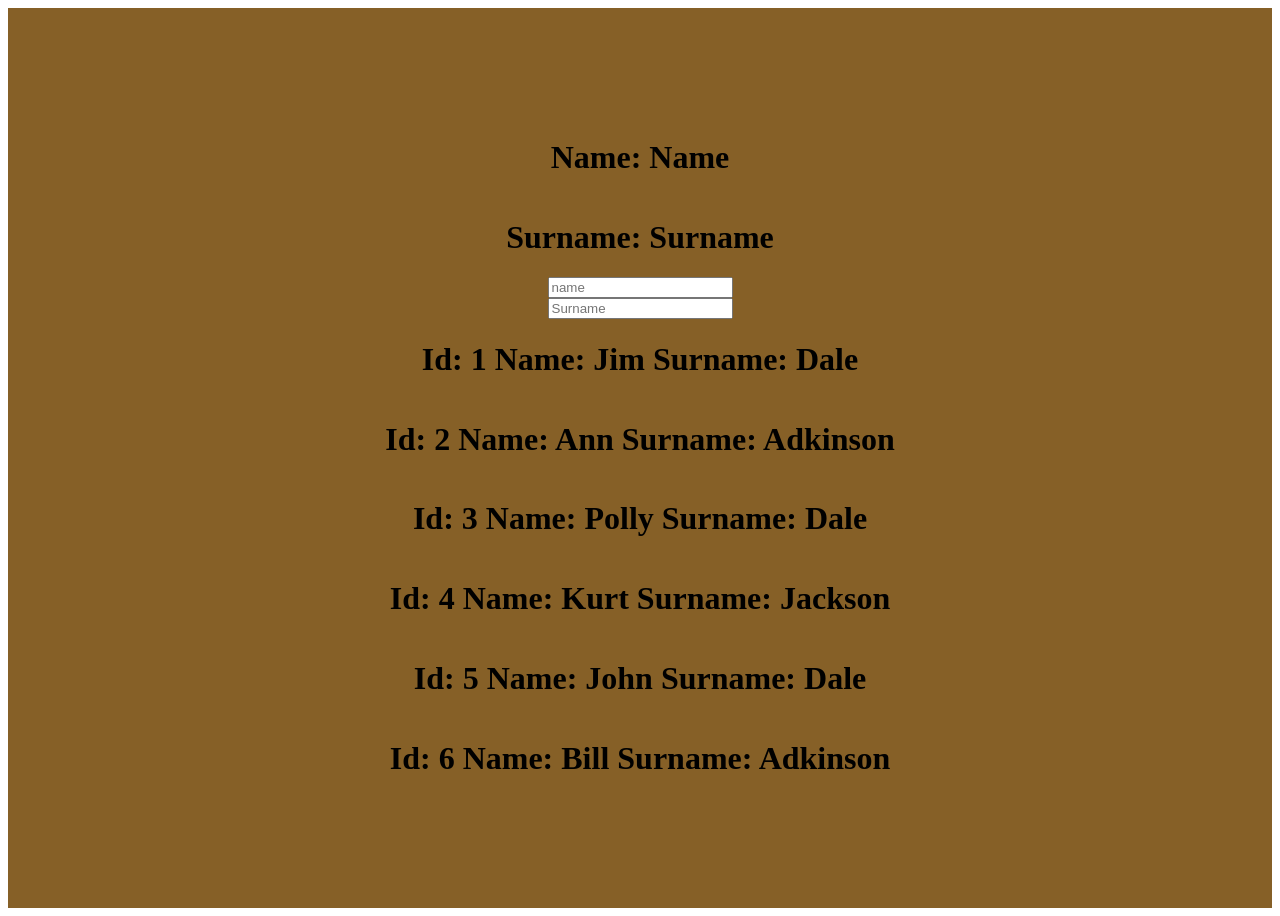
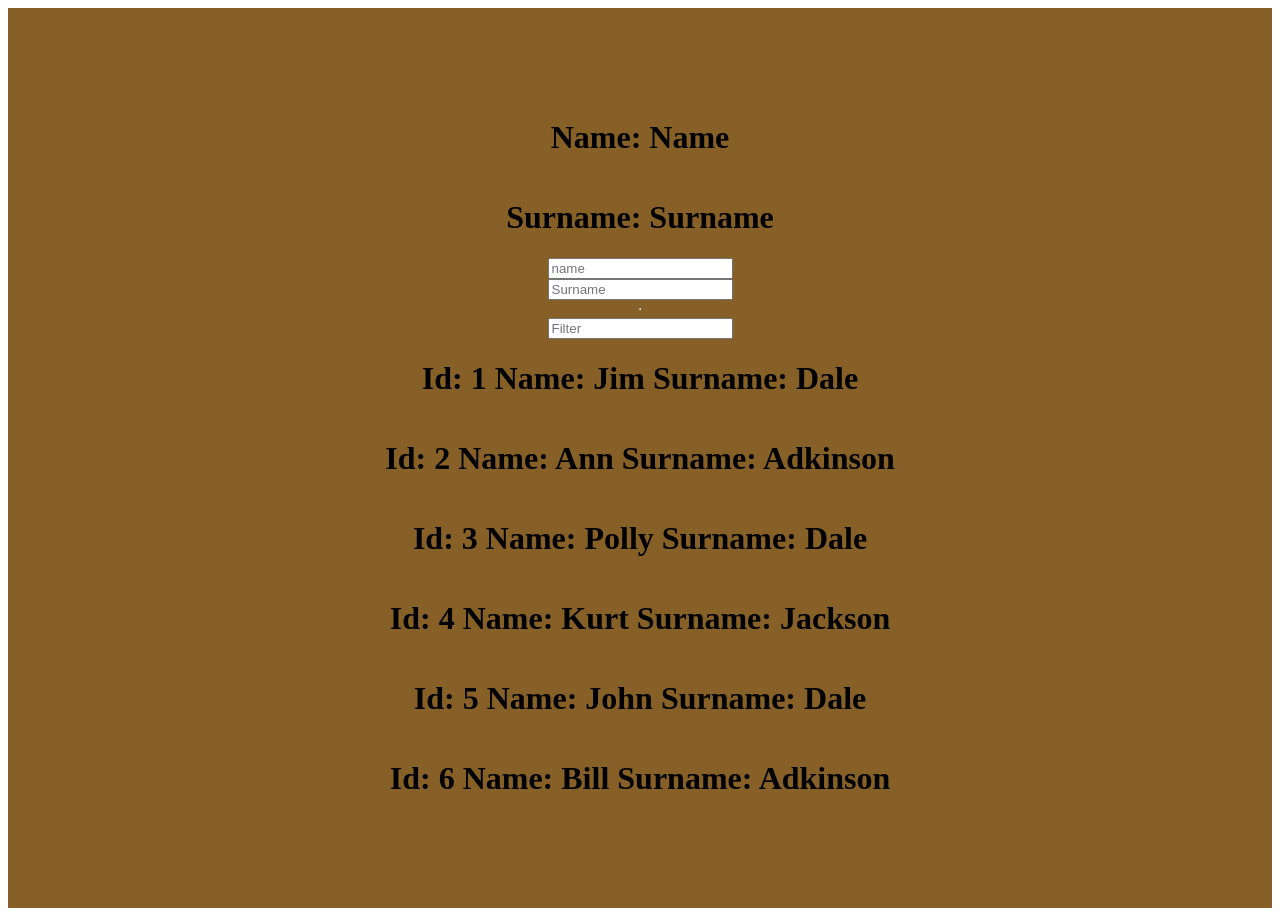
Before and after one commit to Sardor0795/rjs_tutorial, a React (Create React App) app: page / in a window 1280 px wide. Built offline with nearby package versions, Linux system fonts and the light colour scheme.

Commit message:
Function call, Multi state, CRUD - Read

```diff
--- a/src/lesson_4/index.jsx
+++ b/src/lesson_4/index.jsx
@@ -16,6 +16,10 @@ class LessonFour extends Component {
       this.setState({ [e.target.name]: e.target.value });
       console.log(e.target.value);
       console.log(e.target.name);
+    };
+    const onFilter = (e) => {
+      let fltrd = students.filter((v) => v.name.toLowerCase().includes(e.target.value.toLowerCase()));
+      this.setState({data: fltrd})
     };
     return (
       <div
@@ -44,9 +48,11 @@ class LessonFour extends Component {
           type="text"
           placeholder="Surname"
         />
+        <hr style={{ widows: "100%" }} />
+        <input onChange={onFilter} type="text" placeholder="Filter" />
         {this.state.data.map((v) => {
           return (
-            <h1>
+            <h1 key={v.id}>
               Id: {v.id} Name: {v.name} Surname: {v.surname}
             </h1>
           );
```
